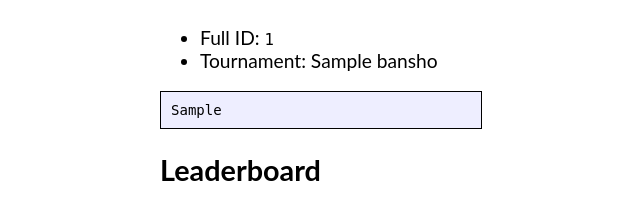
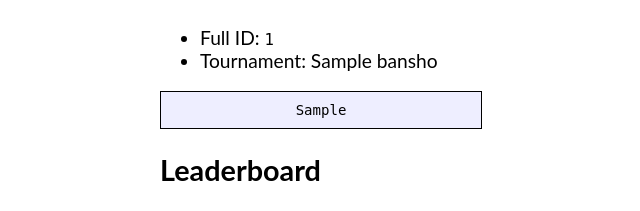
Before and after one commit to ozeki-inc/ozeki-fantasy-sumo, a Flask app: template templates/view_league.html in a window 1280 px wide. Shown: the part 581-792 px from the top of the page, without its empty margins (98-738 px from the left). Run offline with Flask 2, Linux system fonts and the light colour scheme; the template is opened without the code that fills it: most values are stand-ins (such as "Sample title", 1, 10 or a date in 2020).

Commit message:
center league data

```diff
--- a/templates/view_league.html
+++ b/templates/view_league.html
@@ -6,7 +6,7 @@
 	    <li>Full ID: <code>{{ results_dict['league_id'] }}</code></li>
 	    <li>Tournament: {{ results_dict['bansho'] }}</li>
     </ul>
-	    <div class="codebox"><code>{{ results_dict['league_string'] }}</code></div>
+	    <div style="text-align:center" class="codebox"><code>{{ results_dict['league_string'] }}</code></div>
 
     <h2> Leaderboard </h2>
 
```
